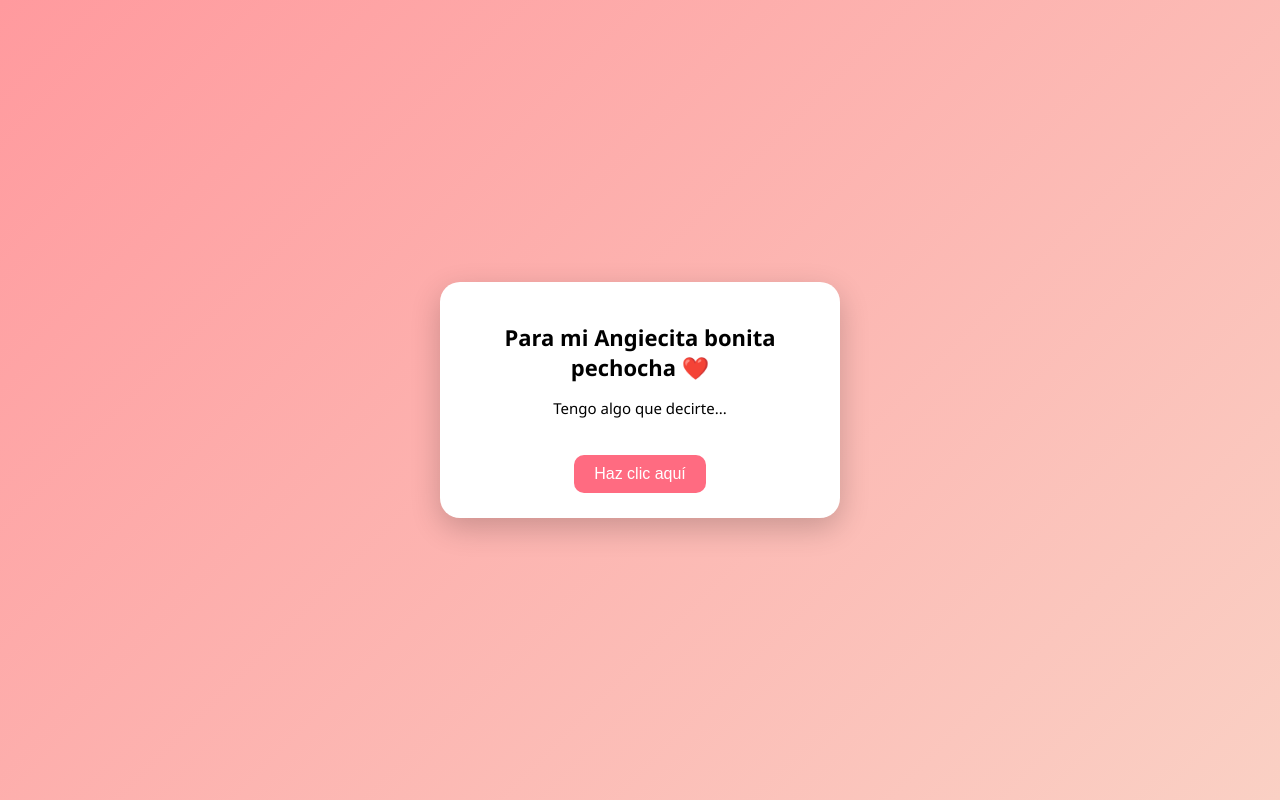
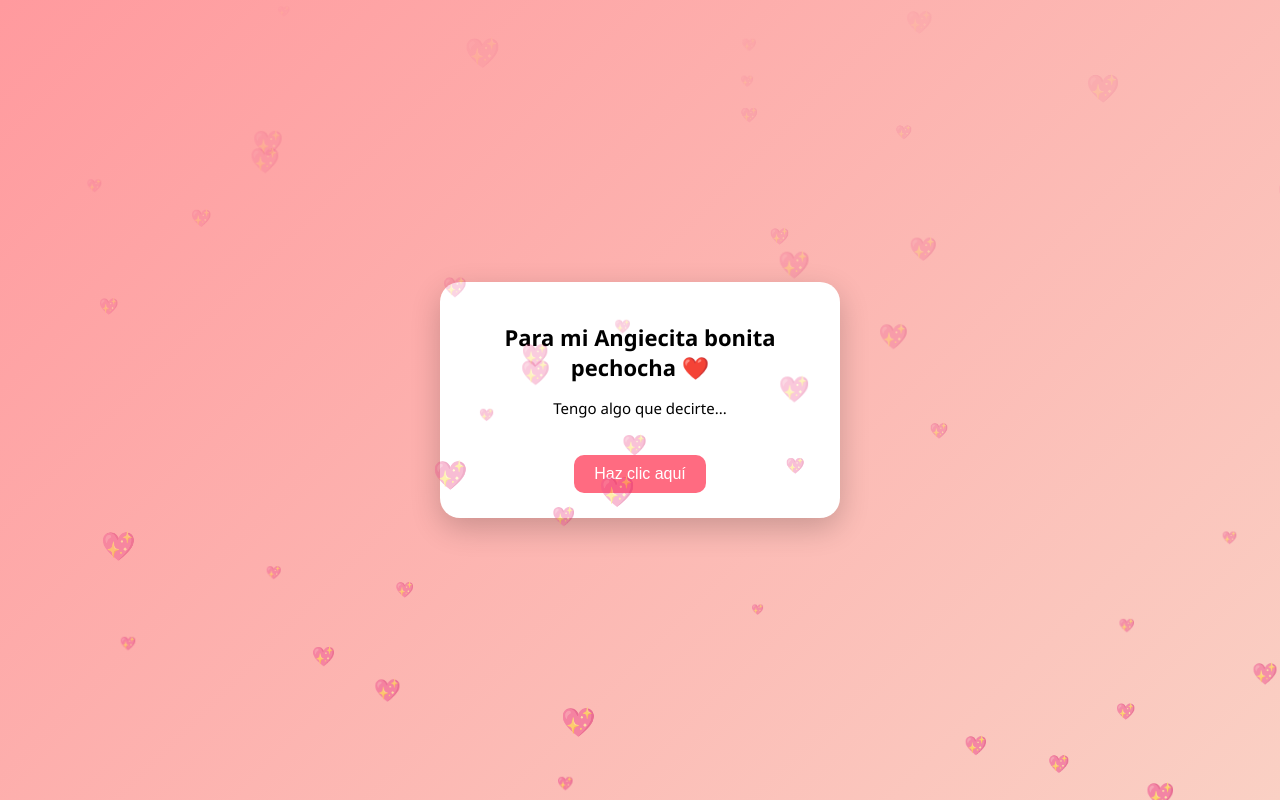
Before and after one commit to julianadriano2006-hub/Angiecita, a plain HTML site: page index.html in a window 1280 px wide. Drawn offline with Linux system fonts and the light colour scheme.

Commit message:
Update index.html

```diff
--- a/index.html
+++ b/index.html
@@ -6,6 +6,26 @@
 <title>Para ti, mi amorchito ❤️</title>
 
 <style>
+
+    .heart {
+        position: fixed;
+        bottom: -10px;
+        color: rgba(255, 0, 100, 0.6);
+        animation: float 5s linear infinite;
+        pointer-events: none;
+    }
+
+    @keyframes float {
+        0% {
+            transform: translateY(0);
+            opacity: 1;
+        }
+        100% {
+            transform: translateY(-110vh);
+            opacity: 0;
+        }
+    }
+
     body {
         margin: 0;
         font-family: 'Segoe UI', sans-serif;
@@ -82,7 +102,6 @@
     <img src="foto1.jpg" class="foto">
     <img src="foto2.jpg" class="foto">
 
-
     <!-- Mensaje -->
     <p>
         ❤️❤️ Mi amorcito, puede que no siempre lo demuestre bien,
@@ -96,13 +115,31 @@
 	TE AMO MUCHO MI AMORCHITO ❤️❤️❤️
     </p>
 
-	<img src="foto3.jpg" class="foto">
+    <img src="foto3.jpg" class="foto">
     <img src="foto4.png" class="foto">
 
     <p id="contador"></p>
 </div>
 
 <script>
+
+function crearCorazon() {
+    const corazon = document.createElement("div");
+    corazon.classList.add("heart");
+    corazon.innerHTML = "💖";
+
+    corazon.style.left = Math.random() * 100 + "vw";
+    corazon.style.fontSize = (Math.random() * 20 + 10) + "px";
+
+    document.body.appendChild(corazon);
+
+    setTimeout(() => {
+        corazon.remove();
+    }, 5000);
+}
+
+setInterval(crearCorazon, 100);
+
 function mostrarMensaje() {
     document.getElementById("inicio").classList.add("hidden");
     document.getElementById("mensaje").classList.remove("hidden");
```
